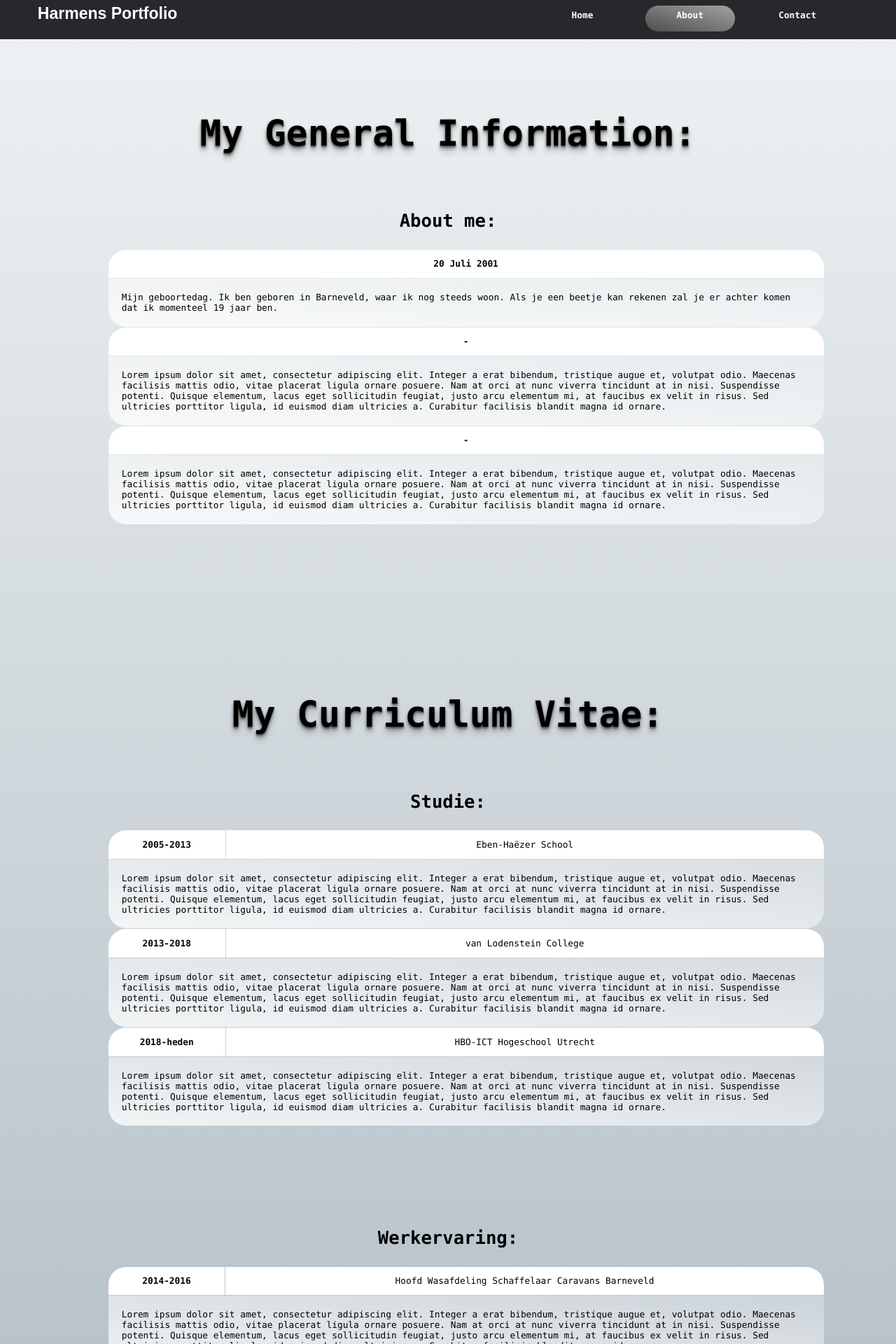
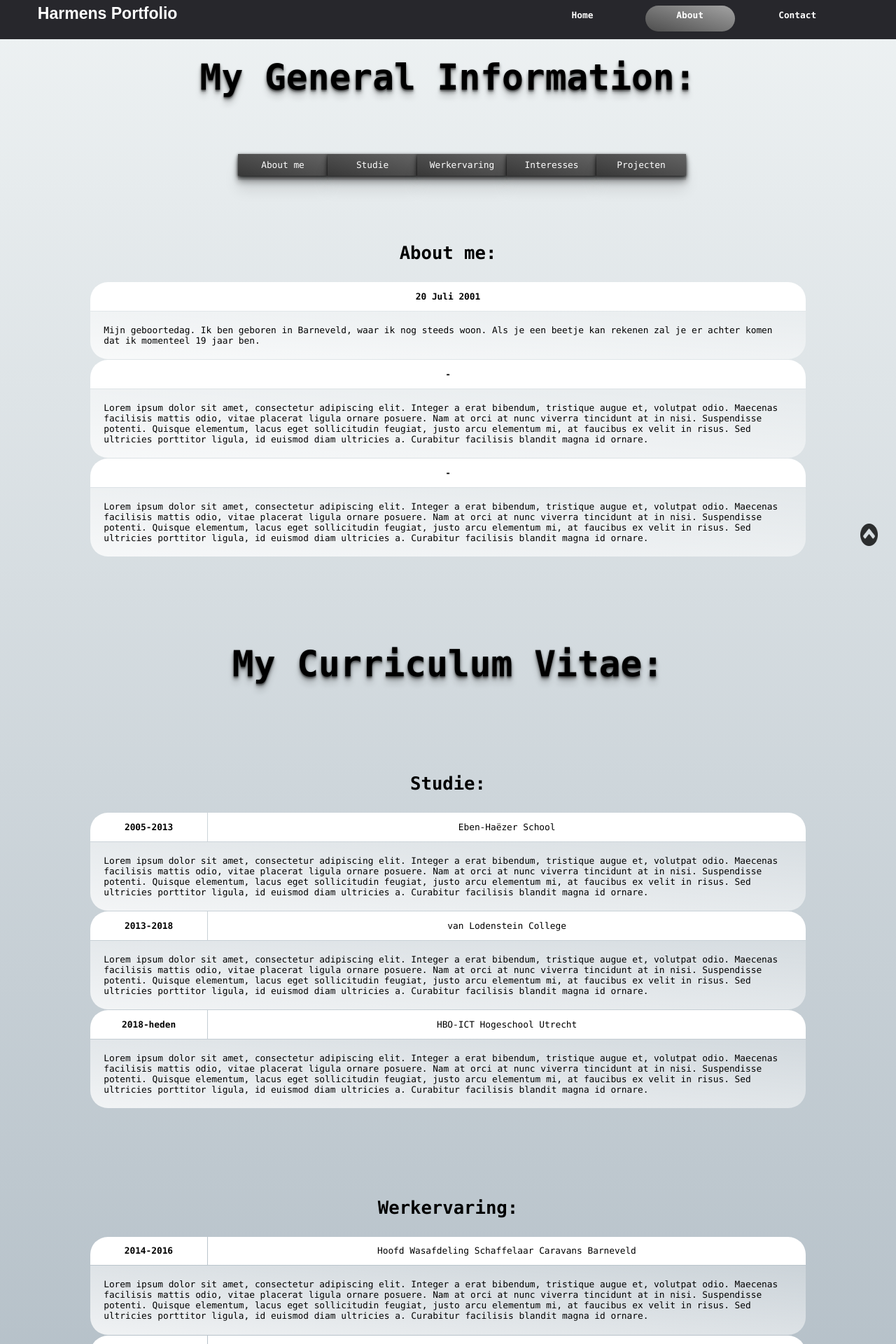
Before and after one commit to HarmenGerritsen/portfolio2, a Flask app: page /about in a window 1280 px wide. Shown: the top 1920 px of the page at 70% size. Run offline with Flask 2, Linux system fonts and the light colour scheme.

Commit message:
back to top button added in about

```diff
--- a/static/about.css
+++ b/static/about.css
@@ -2,9 +2,10 @@ h2 {
     font-size: 4vw;
     font-weight: bold;
     margin-bottom: 10vh;
-    margin-top: 20vh;
     display: block;
     text-align: center;
+    margin-left: auto;
+    margin-right: auto;
     text-shadow: 0 3px 0.5px rgba(0,0,0,.1),
                  0 0 2.5px rgba(0,0,0,.1),
                  0 0.5px 1.5px rgba(0,0,0,.3),
@@ -13,15 +14,51 @@ h2 {
                  0 5px 5px rgba(0,0,0,.2),
                  0 10px 10px rgba(0,0,0,.15);
 }
+
 h3 {
     display: block;
     text-align: center;
     font-size: 2vw;
-    margin-top: 5%;
+    margin-top: 1vh;
 }
+#hreflist {
+    width: 50vw;
+    margin-left: auto;
+    margin-right: auto;
+    list-style: none;
+}
+.hrefs {
+    font-size: 1vw;
+    float: left;
+    width: 10vw;
+    text-align: center;
+    box-shadow: 0 6px 1px rgba(0,0,0,0.1),
+                 0 0 5px rgba(0,0,0,.1),
+                 0 1px 3px rgba(0,0,0,.5),
+                 0 3px 5px rgba(0,0,0,.4),
+                 0 5px 10px rgba(0,0,0,.3),
+                 0 10px 10px rgba(0,0,0,.2),
+                 0 20px 20px rgba(0,0,0,.1);
+    padding-top: 1vh;
+    padding-bottom: 1vh;
+    background-image: linear-gradient(to top right, rgb(56, 56, 56), rgb(100, 100, 100));
+}
+.hreflink {
+    text-decoration: none;
+    color: white;
+}
+.hreflink:hover {
+    color: rgb(185, 185, 185);
+}
+#aboutme {
+    margin-top: 20vh;
+}
+
 /*CV Table*/
+
 table {
-    margin-left: 12vw;
+    margin-left: auto;
+    margin-right: auto;
     width: 80vw;
     color: black;
     padding-bottom: 10vh;
@@ -72,7 +109,7 @@ a {
     color: black;
 }
 a:hover {
-    color: salmon;
+    color: rgb(109, 109, 109);
 }
 
 /*nav top*/
@@ -125,6 +162,17 @@ a:hover {
     color: rgb(255, 255, 255);
 }
 
+/*back to top button*/
+
+#backbutton {
+    position: fixed;
+    display: block;
+    margin: 1vh 1vw;
+    bottom: 1vh;
+    right: 1vw;
+    opacity: 0.8;
+}
+
 /* footer */
 
 footer {
--- a/templates/about.html
+++ b/templates/about.html
@@ -17,7 +17,19 @@
     <a class="navbutton" href="/contact"><span>Contact</span></a>
     </strong>
 </div>
+<div id="title">
+<br><br>
 <h2>My General Information:</h2>
+<ul id="hreflist">
+<li class="hrefs"><a class="hreflink" href="#aboutme">About me</a></li>
+<li class="hrefs"><a class="hreflink" href="#studie">Studie</a></li>
+<li class="hrefs"><a class="hreflink" href="#werk">Werkervaring</a></li>
+<li class="hrefs"><a class="hreflink" href="#interesses">Interesses</a></li>
+<li class="hrefs"><a class="hreflink" href="#projects">Projecten</a></li>
+</ul>
+</div>
+<div id="aboutme">
+<br><br>
 <h3>About me:</h3>
 <table>
     <tr>
@@ -39,7 +51,10 @@
     <td colspan="2" class="info">Lorem ipsum dolor sit amet, consectetur adipiscing elit. Integer a erat bibendum, tristique augue et, volutpat odio. Maecenas facilisis mattis odio, vitae placerat ligula ornare posuere. Nam at orci at nunc viverra tincidunt at in nisi. Suspendisse potenti. Quisque elementum, lacus eget sollicitudin feugiat, justo arcu elementum mi, at faucibus ex velit in risus. Sed ultricies porttitor ligula, id euismod diam ultricies a. Curabitur facilisis blandit magna id ornare.</td>
     </tr>
 </table>
+</div>
 <h2>My Curriculum Vitae:</h2>
+<div id="studie">
+<br><br>
 <h3>Studie:</h3>
 <table>
     <tr>
@@ -64,6 +79,9 @@
     <td colspan="2" class="info">Lorem ipsum dolor sit amet, consectetur adipiscing elit. Integer a erat bibendum, tristique augue et, volutpat odio. Maecenas facilisis mattis odio, vitae placerat ligula ornare posuere. Nam at orci at nunc viverra tincidunt at in nisi. Suspendisse potenti. Quisque elementum, lacus eget sollicitudin feugiat, justo arcu elementum mi, at faucibus ex velit in risus. Sed ultricies porttitor ligula, id euismod diam ultricies a. Curabitur facilisis blandit magna id ornare.</td>
     </tr>
 </table>
+</div>
+<div id="werk">
+<br><br>
 <h3>Werkervaring:</h3>
 <table>
     <tr>
@@ -81,6 +99,36 @@
     <td colspan="2" class="info">Lorem ipsum dolor sit amet, consectetur adipiscing elit. Integer a erat bibendum, tristique augue et, volutpat odio. Maecenas facilisis mattis odio, vitae placerat ligula ornare posuere. Nam at orci at nunc viverra tincidunt at in nisi. Suspendisse potenti. Quisque elementum, lacus eget sollicitudin feugiat, justo arcu elementum mi, at faucibus ex velit in risus. Sed ultricies porttitor ligula, id euismod diam ultricies a. Curabitur facilisis blandit magna id ornare.</td>
     </tr>
 </table>
+</div>
+<div id="interesses">
+<br><br>
+<h3>Interesses:</h3>
+<table>
+    <tr>
+        <td class="tab">2010-heden</td>
+        <td class="info-title"><a href="https://www.autogespot.nl/spots?spotter=KIP">Automotive Photography</a></td>
+    </tr>
+    <tr>
+    <td colspan="2" class="info">Lorem ipsum dolor sit amet, consectetur adipiscing elit. Integer a erat bibendum, tristique augue et, volutpat odio. Maecenas facilisis mattis odio, vitae placerat ligula ornare posuere. Nam at orci at nunc viverra tincidunt at in nisi. Suspendisse potenti. Quisque elementum, lacus eget sollicitudin feugiat, justo arcu elementum mi, at faucibus ex velit in risus. Sed ultricies porttitor ligula, id euismod diam ultricies a. Curabitur facilisis blandit magna id ornare.</td>
+    </tr>
+    <tr>
+        <td class="tab">2014-heden</td>
+        <td class="info-title">Gaming</td>
+    </tr>
+    <tr>
+    <td colspan="2" class="info">Lorem ipsum dolor sit amet, consectetur adipiscing elit. Integer a erat bibendum, tristique augue et, volutpat odio. Maecenas facilisis mattis odio, vitae placerat ligula ornare posuere. Nam at orci at nunc viverra tincidunt at in nisi. Suspendisse potenti. Quisque elementum, lacus eget sollicitudin feugiat, justo arcu elementum mi, at faucibus ex velit in risus. Sed ultricies porttitor ligula, id euismod diam ultricies a. Curabitur facilisis blandit magna id ornare.</td>
+    </tr>
+    <tr>
+        <td class="tab">2018-heden</td>
+        <td class="info-title">Programmeren</td>
+    </tr>
+    <tr>
+    <td colspan="2" class="info">Lorem ipsum dolor sit amet, consectetur adipiscing elit. Integer a erat bibendum, tristique augue et, volutpat odio. Maecenas facilisis mattis odio, vitae placerat ligula ornare posuere. Nam at orci at nunc viverra tincidunt at in nisi. Suspendisse potenti. Quisque elementum, lacus eget sollicitudin feugiat, justo arcu elementum mi, at faucibus ex velit in risus. Sed ultricies porttitor ligula, id euismod diam ultricies a. Curabitur facilisis blandit magna id ornare.</td>
+    </tr>
+</table>
+</div>
+<div id="projects">
+<br><br>
 <h3>Projecten:</h3>
 <table class="tg">
     <tr>
@@ -105,30 +153,12 @@
     <td colspan="2" class="info">Lorem ipsum dolor sit amet, consectetur adipiscing elit. Integer a erat bibendum, tristique augue et, volutpat odio. Maecenas facilisis mattis odio, vitae placerat ligula ornare posuere. Nam at orci at nunc viverra tincidunt at in nisi. Suspendisse potenti. Quisque elementum, lacus eget sollicitudin feugiat, justo arcu elementum mi, at faucibus ex velit in risus. Sed ultricies porttitor ligula, id euismod diam ultricies a. Curabitur facilisis blandit magna id ornare.</td>
     </tr>
 </table>
-<h3>Interesses:</h3>
-<table>
-    <tr>
-        <td class="tab">2010-heden</td>
-        <td class="info-title"><a href="https://www.autogespot.nl/spots?spotter=KIP">Automotive Photography</a></td>
-    </tr>
-    <tr>
-    <td colspan="2" class="info">Lorem ipsum dolor sit amet, consectetur adipiscing elit. Integer a erat bibendum, tristique augue et, volutpat odio. Maecenas facilisis mattis odio, vitae placerat ligula ornare posuere. Nam at orci at nunc viverra tincidunt at in nisi. Suspendisse potenti. Quisque elementum, lacus eget sollicitudin feugiat, justo arcu elementum mi, at faucibus ex velit in risus. Sed ultricies porttitor ligula, id euismod diam ultricies a. Curabitur facilisis blandit magna id ornare.</td>
-    </tr>
-    <tr>
-        <td class="tab">2014-heden</td>
-        <td class="info-title">Gaming</td>
-    </tr>
-    <tr>
-    <td colspan="2" class="info">Lorem ipsum dolor sit amet, consectetur adipiscing elit. Integer a erat bibendum, tristique augue et, volutpat odio. Maecenas facilisis mattis odio, vitae placerat ligula ornare posuere. Nam at orci at nunc viverra tincidunt at in nisi. Suspendisse potenti. Quisque elementum, lacus eget sollicitudin feugiat, justo arcu elementum mi, at faucibus ex velit in risus. Sed ultricies porttitor ligula, id euismod diam ultricies a. Curabitur facilisis blandit magna id ornare.</td>
-    </tr>
-    <tr>
-        <td class="tab">2018-heden</td>
-        <td class="info-title">Programmeren</td>
-    </tr>
-    <tr>
-    <td colspan="2" class="info">Lorem ipsum dolor sit amet, consectetur adipiscing elit. Integer a erat bibendum, tristique augue et, volutpat odio. Maecenas facilisis mattis odio, vitae placerat ligula ornare posuere. Nam at orci at nunc viverra tincidunt at in nisi. Suspendisse potenti. Quisque elementum, lacus eget sollicitudin feugiat, justo arcu elementum mi, at faucibus ex velit in risus. Sed ultricies porttitor ligula, id euismod diam ultricies a. Curabitur facilisis blandit magna id ornare.</td>
-    </tr>
-</table>
+<div id="backbutton">
+<a href="#title">
+<img src="../static/img/totop.png" alt="back up" style="height: 4vh; width: 2vw;">
+</a>
+</div>
+</div>
 <footer>Copyright© 2020 by Harmen Gerritsen</footer>
 </div>
 </body>
```
Also changed, not shown: static/img/totop.png (added).
